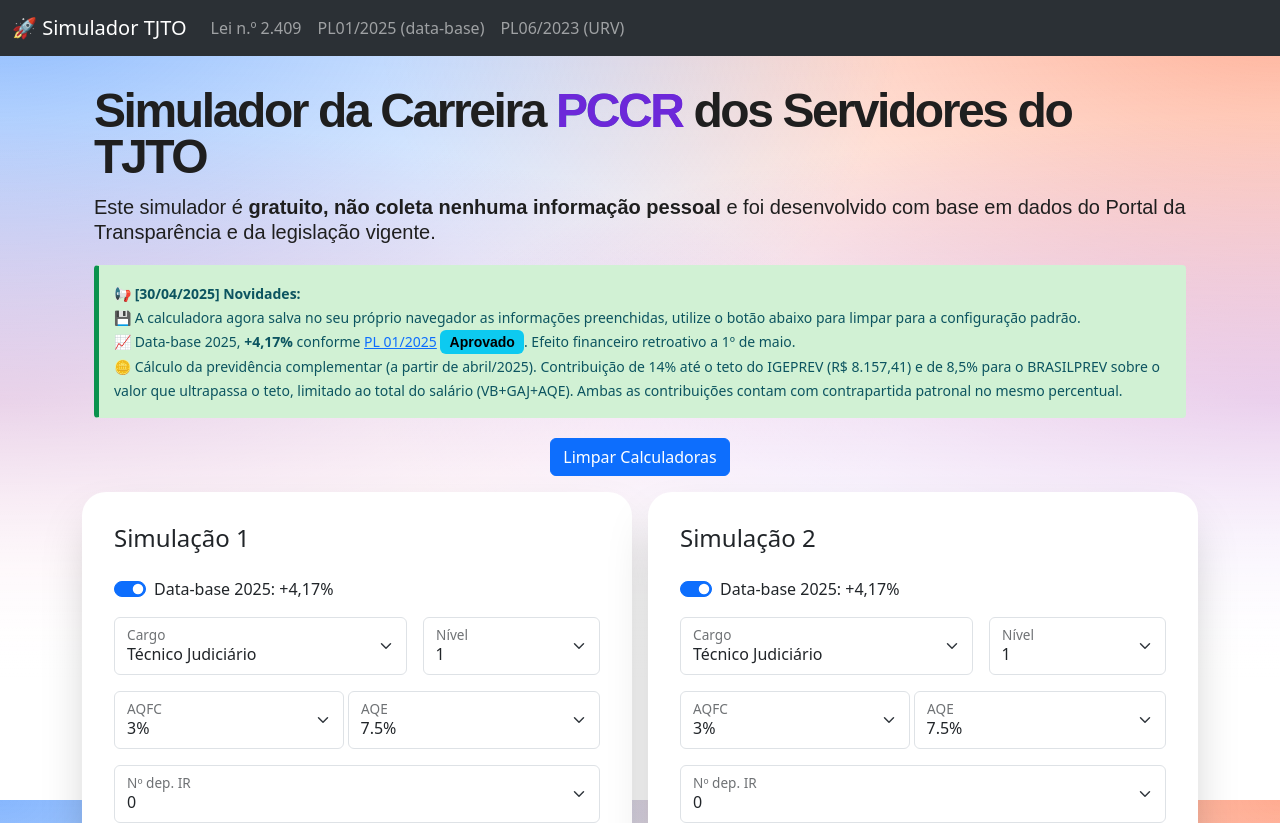
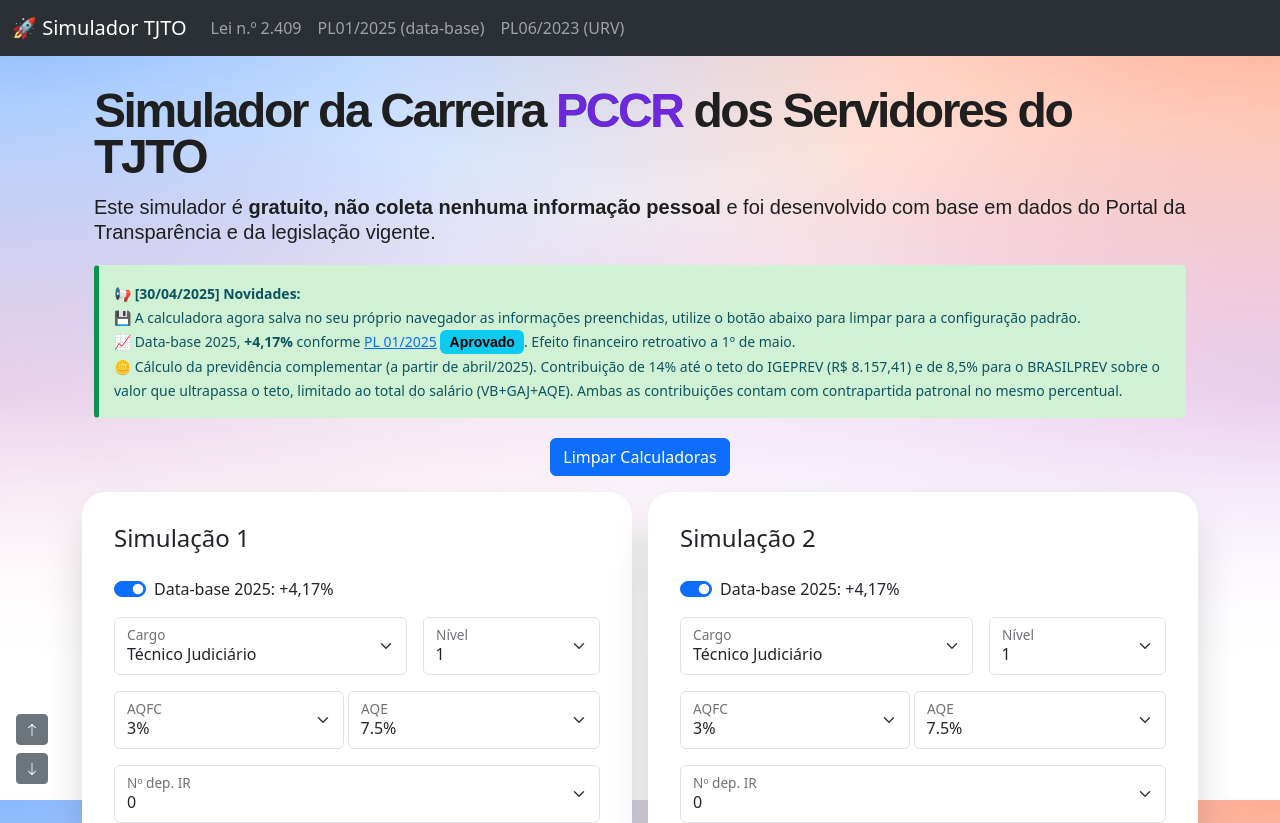
Before and after one commit to guilhermeoq/carreira-tjto, a Vue app: page / in a window 1280 px wide. Shown: the top 823 px of the page. Built offline with nearby package versions, Linux system fonts and the light colour scheme.

Commit message:
feat: setas para rolagem automatica

```diff
--- a/index.html
+++ b/index.html
@@ -18,4 +18,5 @@
     <div id="app"></div>
     <script type="module" src="/src/main.js"></script>
   </body>
+
 </html>
--- a/src/components/Calculadora.vue
+++ b/src/components/Calculadora.vue
@@ -1,4 +1,12 @@
 <template>
+  <div class="scroll-buttons position-fixed bottom-0 start-0 m-3 d-flex flex-column gap-2 z-3">
+      <button class="btn btn-secondary btn-sm" @click="scrollToTop">
+        <i class="bi bi-arrow-up"></i>
+      </button>
+      <button class="btn btn-secondary btn-sm" @click="scrollToBottom">
+        <i class="bi bi-arrow-down"></i>
+      </button>
+    </div>
   <nav class="navbar navbar-expand-lg bg-body-tertiary navbar-collapse" data-bs-theme="dark">
     <div class="container-fluid">
       <a class="navbar-brand" href="#">🚀 Simulador TJTO</a>
@@ -685,6 +693,13 @@ export default {
     this.calculators = [this.createCalculator(), this.createCalculator()];
     this.calculators.forEach((_, index) => this.updateSalary(index)); // recalculate
   },
+  scrollToTop() {
+    window.scrollTo({ top: 0, behavior: 'smooth' });
+  },
+  scrollToBottom() {
+    window.scrollTo({ top: document.body.scrollHeight, behavior: 'smooth' });
+  },
+
     //Opções de AQE conforme cargo
     getAqeOptions(cargo) {
       if (cargo === 'analista') {
```
